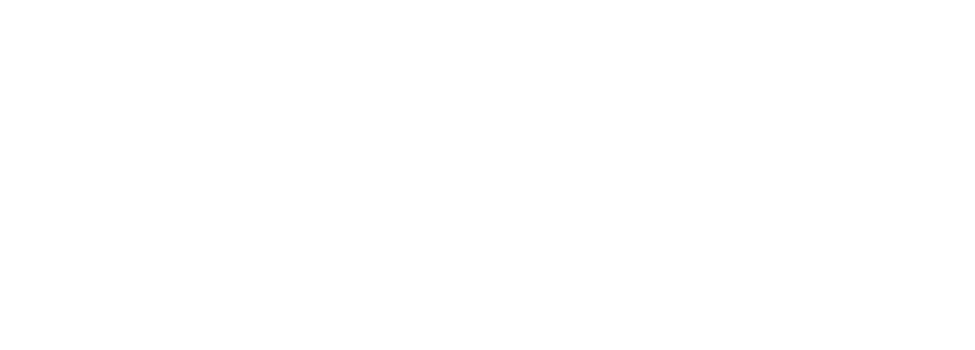
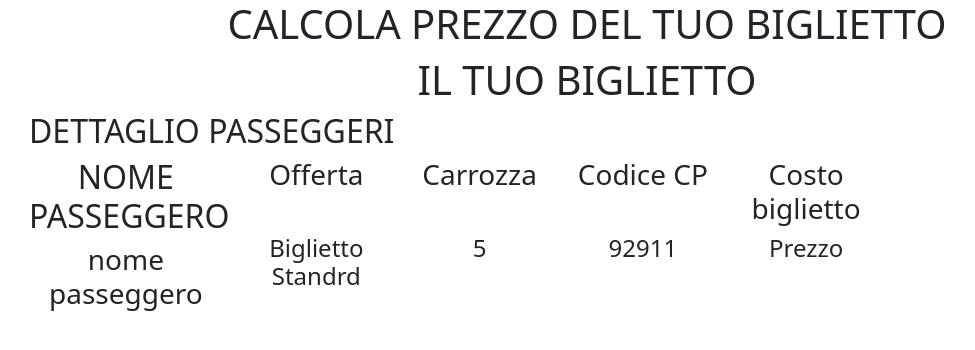
Before and after one commit to EmanueleVerita/js-biglietto-treno-form, a plain HTML site: page index.html in a window 1280 px wide. Shown: the whole page, without its empty margins (53-1028 px from the left). Drawn offline with nearby package versions, Linux system fonts and the light colour scheme.

Commit message:
struttura molto generale html

```diff
--- a/index.html
+++ b/index.html
@@ -6,17 +6,164 @@
     <meta name="viewport" content="width=device-width, initial-scale=1.0">
     <title>calcolo del prezzo del biglietto del treno</title>
 
+    <!--LINK BOOTSTRAP CSS-->
+    <link href="https://cdn.jsdelivr.net/npm/bootstrap@5.3.0/dist/css/bootstrap.min.css" rel="stylesheet" integrity="sha384-9ndCyUaIbzAi2FUVXJi0CjmCapSmO7SnpJef0486qhLnuZ2cdeRhO02iuK6FUUVM" crossorigin="anonymous">
+
     <!--LINK CSS-->
     <link rel="stylesheet" href="css/style.css">
+
 </head>
 <body>
+   <div class="container text-center">
+    <h1>
+        CALCOLA PREZZO DEL TUO BIGLIETTO
+    </h1>
+
+    <section>
+
+        <form action=""></form>
+
+    </section>
+
+
+    <h1>
+        IL TUO BIGLIETTO
+    </h1>
+
+    <section class="text-center">
+
+        <div class="row text-center">
+
+            <div class="col-10">
+
+                <div class="row">
+
+                    <div class="col-11">
+
+                        <h2 class="text-start">
+                            DETTAGLIO PASSEGGERI
+                        </h2>
+
+                    </div>
+
+                </div>
+
+                <div class="row">
+
+                    <div class="col-11">
+
+                        <div class="row">
+
+                            <div class="col-3">
+
+                                <h2>
+                                    NOME PASSEGGERO
+                                </h2>
+
+                                <h3>
+                                    nome passeggero
+                                </h3>
+
+                            </div>
+
+                            <div class="col-9">
+
+                                <div class="row">
+
+                                    <div class="col-3">
+
+                                        <h3>
+                                            Offerta
+                                        </h3>
+
+                                    </div>
+
+                                    <div class="col-3">
+
+                                        <h3>
+                                            Carrozza
+                                        </h3>
+
+                                    </div>
+
+                                    <div class="col-3">
+
+                                        <h3>
+                                            Codice CP
+                                        </h3>
+
+                                    </div>
+
+                                    <div class="col-3">
+
+                                        <h3>
+                                            Costo biglietto
+                                        </h3>
+
+                                    </div>
+
+                                </div>
+
+                                <div class="row">
+
+                                    <div class="col-3">
+
+                                        <h4>
+                                            Biglietto Standrd
+                                        </h4>
+
+                                    </div>
+
+                                    <div class="col-3">
+
+                                        <h4>
+                                            5
+                                        </h4>
+
+                                    </div>
+
+                                    <div class="col-3">
+
+                                        <h4>
+                                            92911
+                                        </h4>
+
+                                    </div>
+
+                                    <div class="col-3">
+
+                                        <h4>
+                                            Prezzo
+                                        </h4>
+
+                                    </div>
+
+                                </div>
+
+                            </div>
+
+                        </div>
+
+                    </div>
+
+                </div>
+
+            </div>
+
+        </div>
+
+    </section>
+   </div>
 
 
 
 
 
+   <!--LINK BOOTSTRAP JS-->
 
+   <script src="https://cdn.jsdelivr.net/npm/bootstrap@5.3.0/dist/js/bootstrap.bundle.min.js" integrity="sha384-geWF76RCwLtnZ8qwWowPQNguL3RmwHVBC9FhGdlKrxdiJJigb/j/68SIy3Te4Bkz" crossorigin="anonymous"></script>
 
+   <!--LINK JS-->
     <script type="text/javascript" src="js/script.js"></script>
 </body>
 </html>
```
